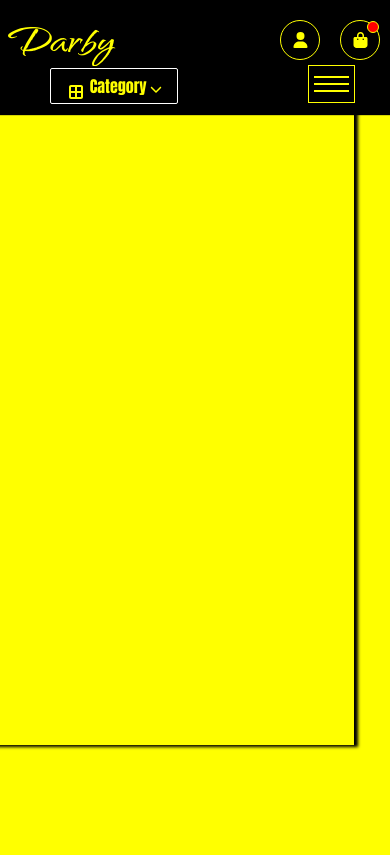
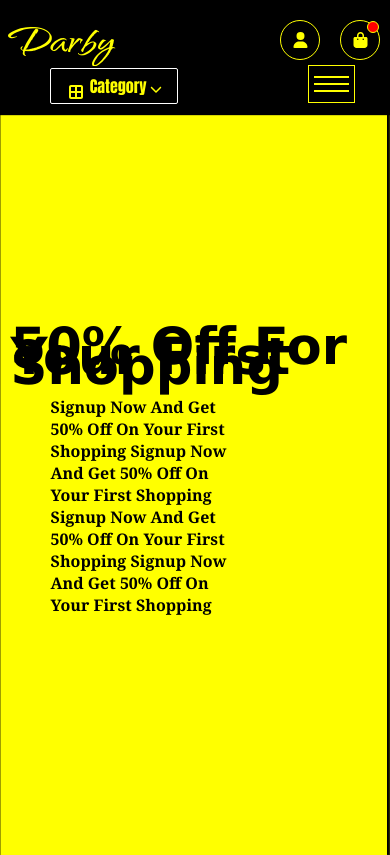
Before and after one commit to brilliantmakanju/NextJsEcommerce, a Next.js app: page / in a window 390 px wide. Built offline with nearby package versions, Linux system fonts and the light colour scheme.

Commit message:
Made changes to mobile nav width second commit

```diff
--- a/Stylings/Home/Header.jsx
+++ b/Stylings/Home/Header.jsx
@@ -77,7 +77,7 @@ export const HeaderCategoryList = styled.ul`
 
 //-----------------------Header Banners Container---------------------------//
 
-export const HeaderBannersCont = styled.ul`
+export const HeaderBannersCont = styled.div`
     width: 160vh;
     height: 75vh;
     display: flex;
@@ -90,8 +90,54 @@ export const HeaderBannersCont = styled.ul`
 
     @media (max-width: 800px) {
         width: 99.1%;
-        margin-top: 0px;
-        margin-left: -15.5vh;
+        height: 39.5vh;
+        margin-top: 3px;
+        margin-left: -13.8vh;
+    }
+
+    @media (max-width: 500px) {
+        width: 99.1%;
+        height: 88vh;
+        margin-top: 0;
+        margin-left: -11.55vh;
     }
 
 `;
+
+//-----------------------Header Banner Texts---------------------------//
+
+export const HeaderBannerText = styled.div`
+    display: flex;
+    margin: auto 0;
+    margin-left: 10px;
+    flex-direction: column;
+`;
+
+export const HeaderBannerTextH1 = styled.h1`
+    font-size: 3.2em;
+
+    line-height: 10px;
+    font-family: 'Lucida Sans', 'Lucida Sans Regular', 'Lucida Grande', 'Lucida Sans Unicode', Geneva, Verdana, sans-serif;
+`;
+
+export const HeaderBannerTextH3 = styled.h3`
+    width: 60%;
+    font-size: 1em;
+    margin-top: 15px;
+    margin-left: 20px;
+    padding: 10px 20px;
+    word-wrap: break-word;
+    font-family: Cambria, Cochin, Georgia, Times, 'Times New Roman', serif;
+`;
+
+export const HeaderBannerTextLink = styled.li`
+
+`;
+
+
+//-----------------------Header Banner Image---------------------------//
+
+export const HeaderBannerImage = styled.div`
+    display: flex;
+    flex-direction: column;
+`;
--- a/component/Home/Header.jsx
+++ b/component/Home/Header.jsx
@@ -1,6 +1,6 @@
 import { FontAwesomeIcon } from '@fortawesome/react-fontawesome'
 import React from 'react'
-import { HeaderBannerCont, HeaderBannersCont, HeaderCategoryContainer, HeaderCategoryList, HeaderCategoryType } from '../../Stylings/Home/Header'
+import { HeaderBannerCont, HeaderBannersCont, HeaderBannerText, HeaderBannerTextH1, HeaderBannerTextH3, HeaderCategoryContainer, HeaderCategoryList, HeaderCategoryType } from '../../Stylings/Home/Header'
 
 const Header = () => {
 
@@ -51,6 +51,33 @@ const Header = () => {
     }
   ]
 
+  const Banners = [
+    {
+      title:'50% off For Your First Shopping',
+      desc:'Signup now and get 50% off on your first shopping Signup now and get 50% off on your first shopping Signup now and get 50% off on your first shopping Signup now and get 50% off on your first shopping ',
+      linkUrl:'/',
+      imgUrl:'assest/p1.png'
+    }
+    // {
+    //   title:'50% off For Your First Shopping',
+    //   desc:'Signup now and get 50% off on your fisth shopping',
+    //   linkUrl:'/',
+    //   imgUrl:'assest/p2.png'
+    // },
+    // {
+    //   title:'50% off For Your First Shopping',
+    //   desc:'Signup now and get 50% off on your fisth shopping',
+    //   linkUrl:'/',
+    //   imgUrl:'assest/p3.png'
+    // },
+    // {
+    //   title:'50% off For Your First Shopping',
+    //   desc:'Signup now and get 50% off on your fisth shopping',
+    //   linkUrl:'/',
+    //   imgUrl:'assest/p4.png'
+    // }
+  ]
+
   return (
     <HeaderBannerCont>
       <HeaderCategoryContainer>
@@ -64,9 +91,17 @@ const Header = () => {
           }
         </HeaderCategoryType>
       </HeaderCategoryContainer>
-
       <HeaderBannersCont>
-
+        {
+          Banners.map((banner) => (
+            <>
+              <HeaderBannerText>
+                <HeaderBannerTextH1>{banner.title}</HeaderBannerTextH1>
+                <HeaderBannerTextH3>{banner.desc}</HeaderBannerTextH3>
+              </HeaderBannerText>
+            </>
+          ))
+        }
       </HeaderBannersCont>
     </HeaderBannerCont>
   )
```
